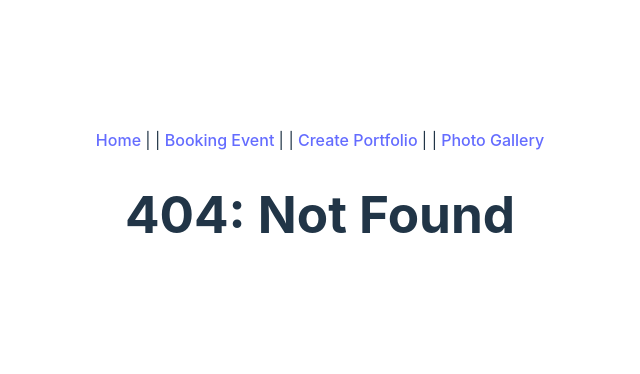
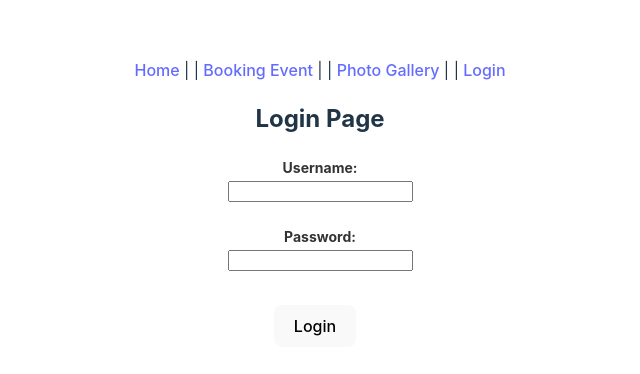
Before and after one commit to supriyabhor/Capstone-Photography-Portfolio-FE, a React (Vite) app: page /LoginPage in a window 1280 px wide. Before the commit this address had no page. Shown: the part 198-572 px from the top of the page, without its empty margins (320-960 px from the left). Built offline with nearby package versions, Linux system fonts and the light colour scheme.

Commit message:
created simple login page which redirect to photographer page

```diff
--- a/src/App.jsx
+++ b/src/App.jsx
@@ -4,6 +4,7 @@ import HomePage from './pages/Home';
 import BookingForm from './pages/Booking';
 import PhotographerForm from './pages/Photographer';
 import PhotoGallery from './pages/PhotoGallery';
+import LoginPage from './pages/Login';
 import './App.css'
 
 function App() {
@@ -14,8 +15,8 @@ function App() {
        <nav>
         <Link to= {'/'} >  Home  </Link> |      |
         <Link to= {'/booking'} >  Booking Event  </Link> |       |
-        <Link to= {'/Photographer'} >  Create Portfolio  </Link> |   |
-        <Link to= {'/PhotoGallery'} >  Photo Gallery  </Link>
+        <Link to= {'/PhotoGallery'} >  Photo Gallery  </Link> |  |
+        <Link to ={'/LoginPage'} >  Login </Link>
        </nav>
 
        <Routes>
@@ -23,6 +24,7 @@ function App() {
           <Route path='/Booking' element = { <BookingForm /> }/>
           <Route path='/Photographer' element = { <PhotographerForm /> }/>
           <Route path='/PhotoGallery' element = { <PhotoGallery /> }/>
+          <Route path='/LoginPage' element = { <LoginPage /> }/>
           <Route path='*' element = { <h1> 404: Not Found </h1> }/>
 
        </Routes>
--- a/src/pages/Booking.jsx
+++ b/src/pages/Booking.jsx
@@ -49,6 +49,7 @@ export default function BookingForm() {
     function handleShowData() {
         setShowData(true);
     }
+
     function handleEdit(booking) {
     setSelectedBooking(booking);
   }
--- /dev/null
+++ b/src/pages/Login.jsx
@@ -0,0 +1,45 @@
+import { useState } from "react";
+
+export default function LoginPage() {
+  const [username, setUsername] = useState("");
+  const [password, setPassword] = useState("");
+  const [error, setError] = useState(null);
+
+  const handleSubmit = (e) => {
+    e.preventDefault();
+    if (username === "final" && password === "project") {
+      // Login successful, redirect to photographer page
+      window.location.href = "/photographer";
+    } else {
+      setError("Invalid username or password");
+    }
+  };
+
+  return (
+    <div>
+      <h2>Login Page</h2>
+      <form onSubmit={handleSubmit}>
+        <label>Username:</label>
+        <input
+          type="text"
+          value={username}
+          onChange={(e) => setUsername(e.target.value)}
+          required
+        />
+        <br />
+        <br />
+        <label>Password:</label>
+        <input
+          type="password"
+          value={password}
+          onChange={(e) => setPassword(e.target.value)}
+          required
+        />
+        <br />
+        <br />
+        {error && <p style={{ color: "red" }}>{error}</p>}
+        <button type="submit">Login</button>
+      </form>
+    </div>
+  );
+}
```
